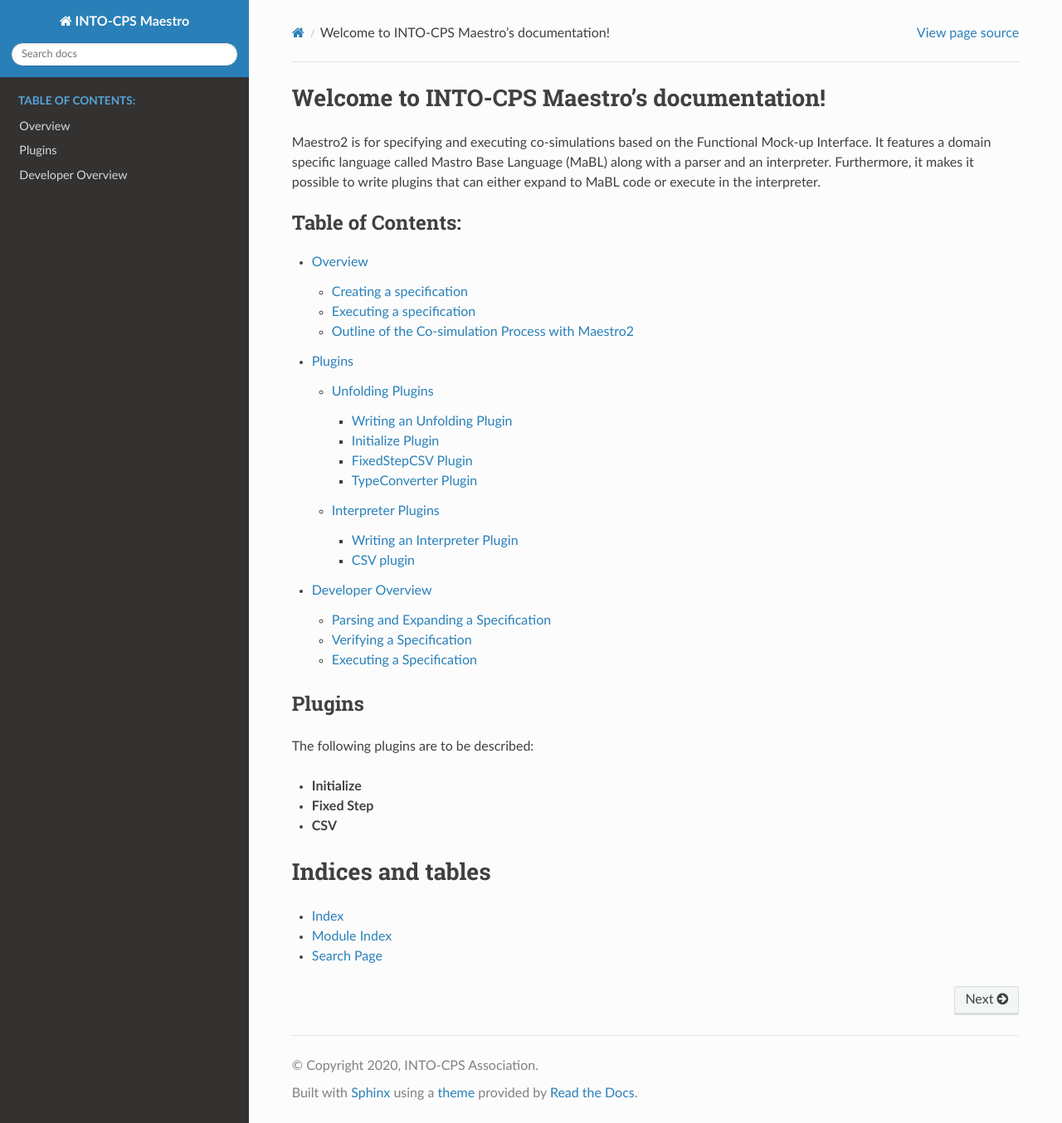
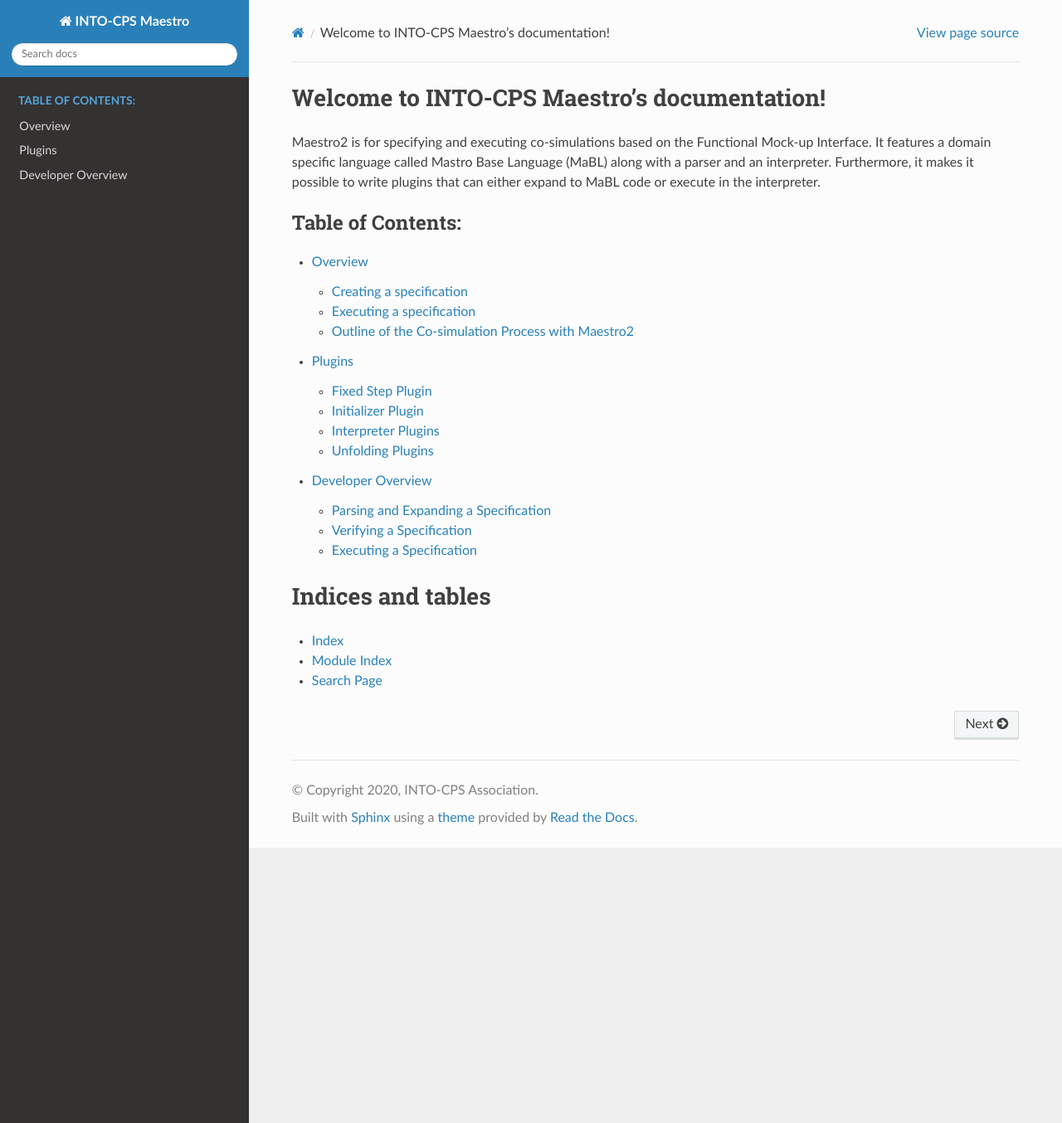
Before and after one commit to INTO-CPS-Association/maestro, a Sphinx documentation site: the page built from docs/index.rst, in a window 1280 px wide and 1354 px high. Shown: the whole window at 83% size. Built offline with Sphinx 7.4.7 and the Read the Docs theme 2.0.0, drawn with Linux system fonts in a browser that asks for light colours.

Commit message:
Restructures docs and updates project readme
  - The sphinx docs are restructured to consolidate the plugin
    documentation into docs/plugins directory.
  - updates project readme to include development steps.

```diff
--- a/docs/conf.py
+++ b/docs/conf.py
@@ -37,6 +37,12 @@
     "sphinx.ext.autosectionlabel"
 ]
 
+# source files to generate documentation
+source_suffix = {
+    '.rst': 'restructuredtext',
+    '.md': 'markdown',
+}
+
 # Add any paths that contain templates here, relative to this directory.
 templates_path = ['_templates']
 
--- a/docs/index.rst
+++ b/docs/index.rst
@@ -14,17 +14,8 @@
    :caption: Table of Contents:
 
    overview
-   plugins
+   plugins/index
    developer-overview
-
-
-Plugins
--------
-The following plugins are to be described:
-
-* **Initialize**
-* **Fixed Step**
-* **CSV**
 
 Indices and tables
 ==================
--- a/docs/interpreter_plugins.rst
+++ /dev/null
@@ -1,8 +0,0 @@
-Interpreter Plugins
-===================
-
-Writing an Interpreter Plugin
-------------------------------
-
-CSV plugin
------------------------------
--- a/docs/overview.rst
+++ b/docs/overview.rst
@@ -16,6 +16,7 @@
 As an example, consider a specification where a type conversion function from the TypeConverterPlugin is used in the initial specification passed to Maestro2:
 :code:`convertBoolean2Real(booleanVariable, realVariable)`.
 Maestro2 will then invoke the TypeConverterPlugin to get the unfolded MaBL code and replace the function call with the unfolded MaBL code provided by the TypeConverterPlugin::
+
     if( booleanVariable )
         {
             realVariable = 1.0;
--- /dev/null
+++ b/docs/plugins/fixedstep.rst
@@ -0,0 +1,4 @@
+Fixed Step Plugin
+=================
+
+Description of the fixed step plugin.
--- /dev/null
+++ b/docs/plugins/initializer.rst
@@ -0,0 +1,4 @@
+Initializer Plugin
+==================
+
+Description of the initializer plugin.
--- /dev/null
+++ b/docs/plugins/interpreter.rst
@@ -0,0 +1,4 @@
+Interpreter Plugins
+===================
+
+Description of the interpreter plugins.
--- /dev/null
+++ b/docs/plugins/unfolding.rst
@@ -0,0 +1,4 @@
+Unfolding Plugins
+===================
+
+Description of the unfolding plugins.
--- a/docs/unfolding_plugins.rst
+++ /dev/null
@@ -1,14 +0,0 @@
-Unfolding Plugins
-===================
-
-Writing an Unfolding Plugin
-------------------------------
-
-Initialize Plugin
-------------------
-
-FixedStepCSV Plugin
---------------------
-
-TypeConverter Plugin
----------------------
```
Also changed, not shown: docs/plugins.rst (deleted, +0 -20 lines), docs/plugins/index.rst (added, +10 -0 lines), readme.md (+13 -1 lines).
